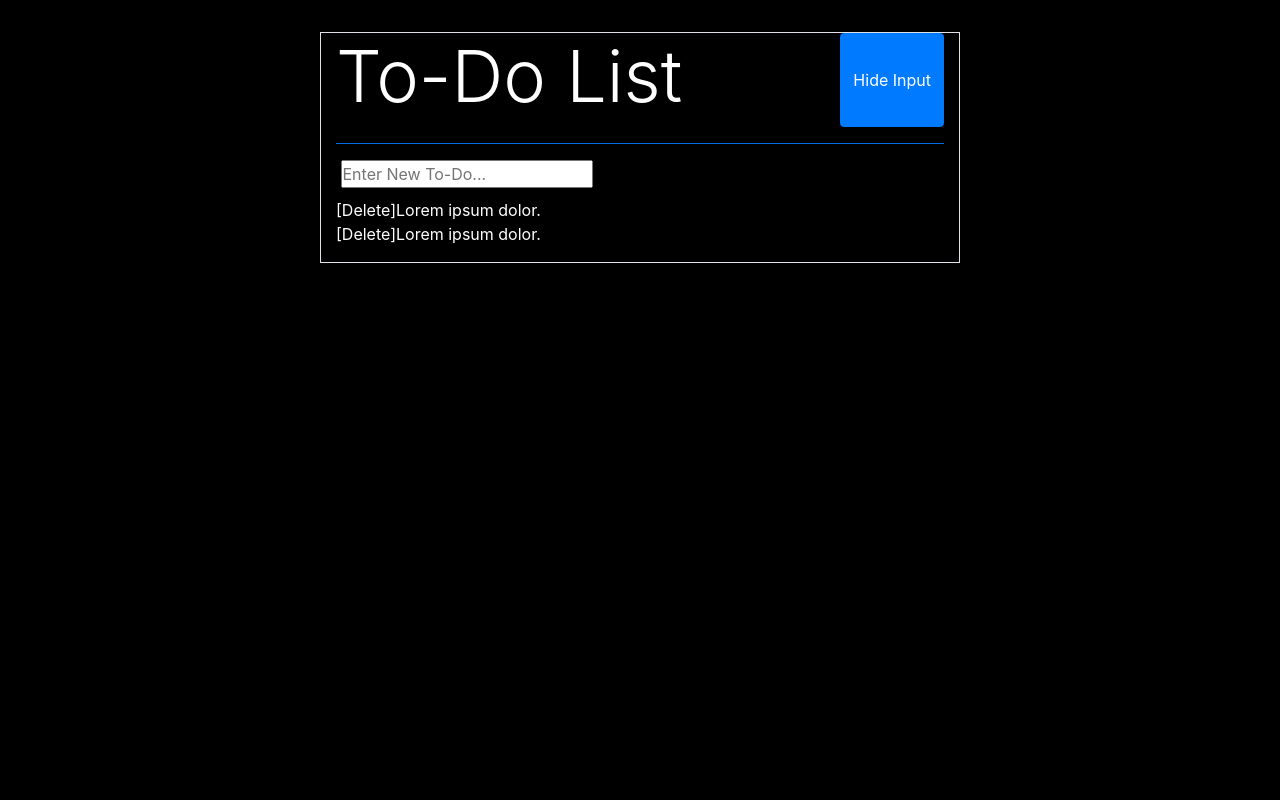
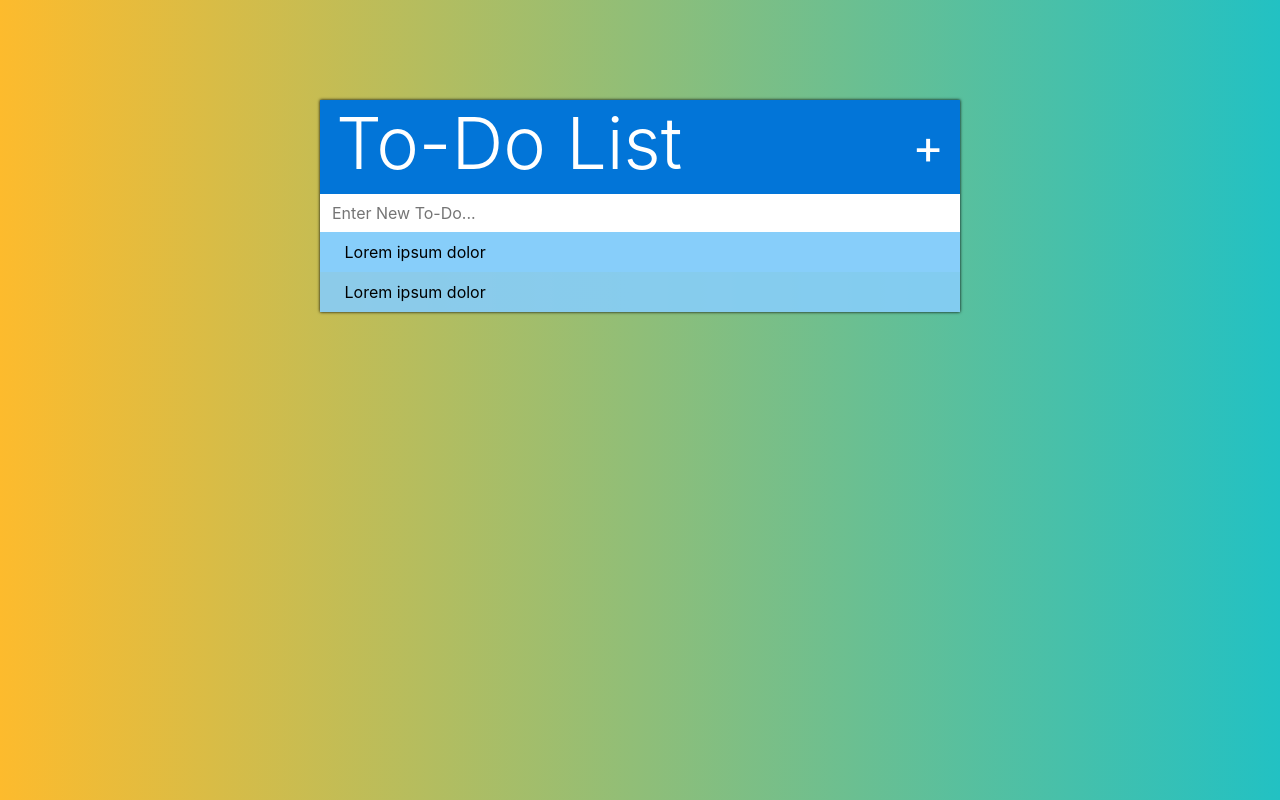
Before and after one commit to KOHTheCodeMaster/SimpleTodoList, a plain HTML site: page index.html in a window 1280 px wide. Drawn offline with nearby package versions, Linux system fonts and the light colour scheme.

Commit message:
2nd Commit - Design, Hover with transition 1. Design - CSS 2. Background Gradient, Hover effect with transition over font-awesome icon
Pending:
1. White space evaluation for new item
2. Hide input button as well as delete all button

Signed-off-by: Harshit Gupta <kohthecodemaster@gmail.com>

```diff
--- a/assets/css/styles.css
+++ b/assets/css/styles.css
@@ -6,17 +6,79 @@
 }
 
 body {
-    background-color: black;
+    /*background-color: black;*/
+    color: white;
+
+    background: #22c1c3; /* fallback for old browsers */
+    background: -webkit-linear-gradient(to right, #fdbb2d, #22c1c3); /* Chrome 10-25, Safari 5.1-6 */
+    background: linear-gradient(to right, #fdbb2d, #22c1c3); /* W3C, IE 10+/ Edge, Firefox 16+, Chrome 26+, Opera 12+, Safari 7+ */
+
+}
+
+#main-container {
+    margin: 100px auto;
+    padding: 0;
+    /*border: 1px solid white;*/
+    box-shadow: 0 0 3px black;
+}
+
+header {
+    background-color: #0275d8;
+    margin: 0;
+    padding: 0 1em;
+}
+
+header button {
+    font-size: 3em;
+    background-color: transparent;
+    border: none;
     color: white;
 }
 
-main {
-    margin-top: 2em;
+#new-todo-item {
+    width: 100%;
+    padding: 5px 10px;
+    border: 2px solid rgba(0, 0, 0, 0);
+}
+
+#new-todo-item:focus {
+    border: 2px solid #0275d8;
+    outline: none;
 }
 
 ul {
-    margin-top: 10px;
+    margin: 0;
+    padding: 0;
     list-style: none;
+}
+
+li {
+    height: 2.5em;
+    /*display: flex;*/
+    /*align-items: center;*/
+    line-height: 2.5em;
+    background-color: rgb(135, 206, 250);
+    color: black;
+}
+
+li:nth-child(2n) {
+    background-color: rgba(135, 206, 250, 0.9);
+}
+
+.item-delete {
+    background-color: red;
+    height: 40px;
+    margin-right: 20px;
+    text-align: center;
+    width: 0;
+    display: inline-block;
+    opacity: 0;
+    transition: 0.15s linear;
+}
+
+li:hover .item-delete {
+    width: 40px;
+    opacity: 1;
 }
 
 .completed {
--- a/assets/js/script.js
+++ b/assets/js/script.js
@@ -60,27 +60,9 @@ function init() {
             // todoItemList.append(generateNewTodoItem(newValue));
             todoItemList.append("" +
                 "<li>" +
-                "<span class=\"item-delete\">[Delete]</span>" +
+                "<span class=\"item-delete\"><i class=\"fa fa-trash-o\"></i></span>" +
                 "<span class=\"item-value\">" + newValue + "</span>" +
                 "</li>");
-        }
-
-        function generateNewTodoItem(value) {
-
-            //  Create new item element using vanilla js
-            let newTodoItem = document.createElement("li");
-            let itemDelete = document.createElement("span");
-            itemDelete.classList.add("item-delete");
-            itemDelete.textContent = "[Delete]";
-
-            let itemValue = document.createElement("span");
-            itemValue.classList.add("item-value");
-            itemValue.textContent = value;
-
-            newTodoItem.appendChild(itemDelete);
-            newTodoItem.appendChild(itemValue);
-
-            return newTodoItem;
         }
 
     })
--- a/index.html
+++ b/index.html
@@ -8,6 +8,7 @@
     <!--  Import CSS  -->
     <link rel="stylesheet" href="https://cdn.jsdelivr.net/npm/bootstrap@4.5.3/dist/css/bootstrap.min.css"
           integrity="sha384-TX8t27EcRE3e/ihU7zmQxVncDAy5uIKz4rEkgIXeMed4M0jlfIDPvg6uqKI2xXr2" crossorigin="anonymous">
+    <link rel="stylesheet" href="https://stackpath.bootstrapcdn.com/font-awesome/4.7.0/css/font-awesome.min.css">
     <link rel="stylesheet" href="assets/css/styles.css">
 
     <!--  Import JS  -->
@@ -21,25 +22,34 @@
 </head>
 <body>
 
-<main id="main-container" class="container border w-50">
+<main id="main-container" class="container w-50">
 
     <!--  Header  -->
     <header class="d-flex justify-content-between">
         <h1 class="display-3">To-Do List</h1>
-        <button class="btn btn-primary">Hide Input</button>
+        <button>+</button>
     </header>
 
-    <hr id="header-separator" class="bg-primary">
+    <div id="todo-body">
 
-    <label for="new-todo-item"></label>
-    <input id="new-todo-item" type="text" placeholder="Enter New To-Do...">
+        <!--  Unable to remove margin from label attached with the input element  -->
+        <label for="new-todo-item"></label><input id="new-todo-item" type="text" placeholder="Enter New To-Do...">
 
-    <!--  List  -->
-    <ul>
-        <li><span class="item-delete">[Delete]</span><span class="item-value">Lorem ipsum dolor</span>.</li>
-        <li><span class="item-delete">[Delete]</span><span class="item-value">Lorem ipsum dolor</span>.</li>
-    </ul>
+        <!--        <hr id="header-separator" class="bg-primary">-->
 
+        <!--  List  -->
+        <ul>
+            <li>
+                <span class="item-delete"><i class="fa fa-trash-o"></i></span>
+                <span class="item-value">Lorem ipsum dolor</span>
+            </li>
+            <li>
+                <span class="item-delete"><i class="fa fa-trash-o"></i></span>
+                <span class="item-value">Lorem ipsum dolor</span>
+            </li>
+        </ul>
+
+    </div>
 
 </main>
 
```
